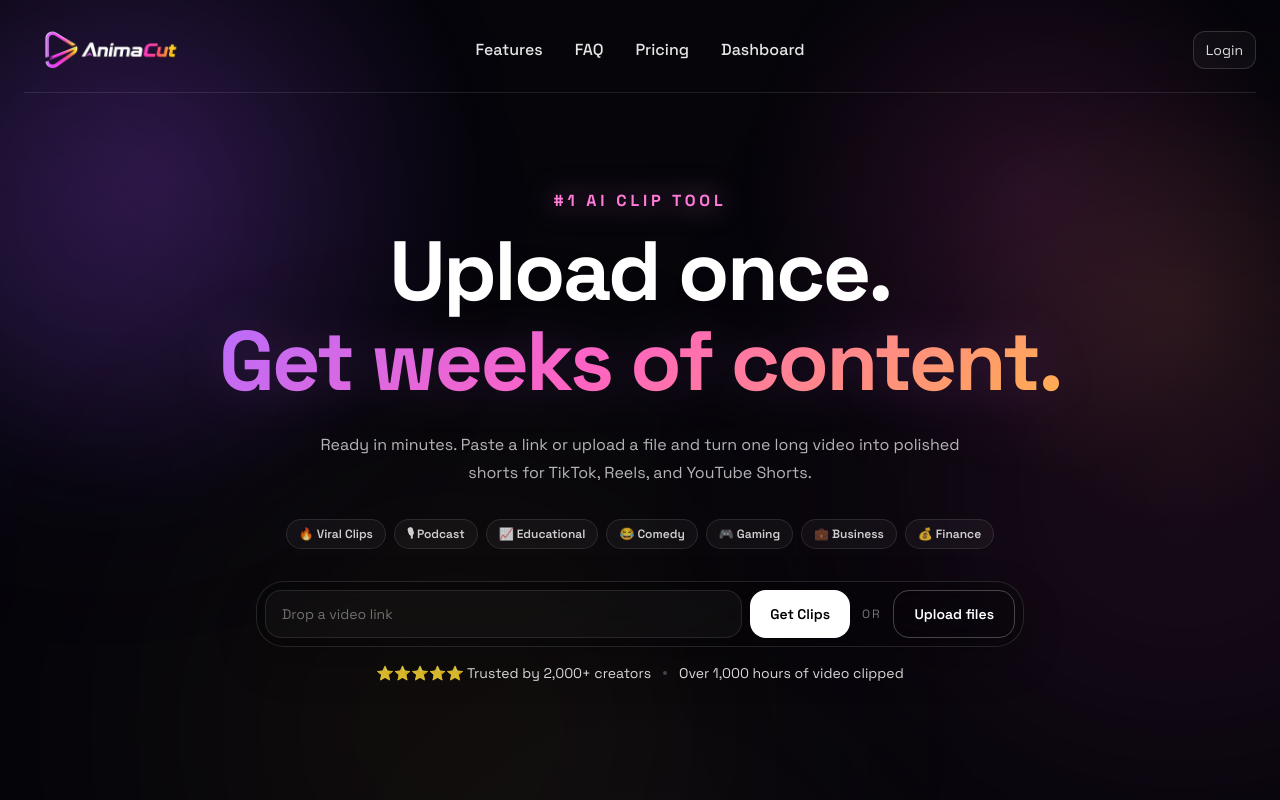
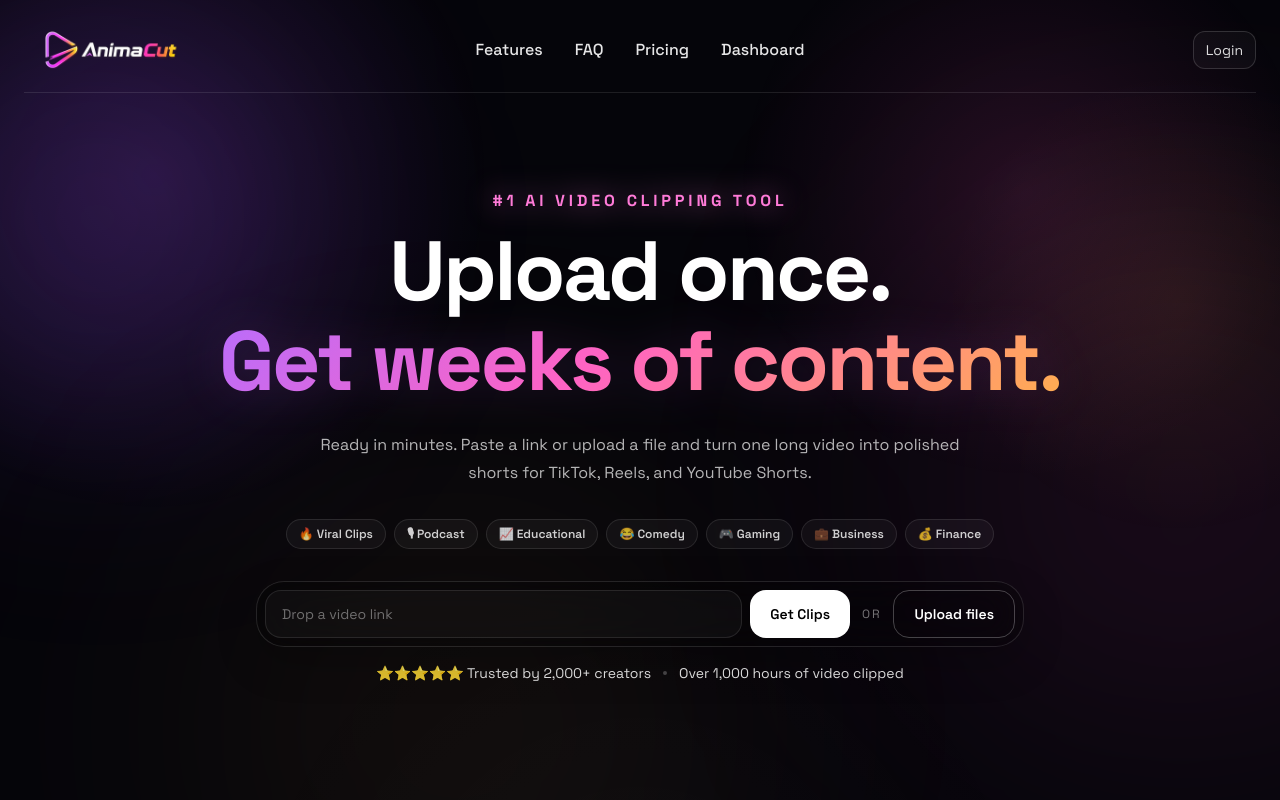
Before and after one commit to Duychinni/animecut, a Next.js app: page / in a window 1280 px wide. Shown: the top 800 px of the page. Built offline with nearby package versions, Linux system fonts and the light colour scheme; no server answers.

Commit message:
Update homepage hero eyebrow copy

```diff
--- a/app/page.tsx
+++ b/app/page.tsx
@@ -401,7 +401,7 @@ export default function Home() {
 
         <section className="relative py-16 lg:py-24">
           <div className="mx-auto max-w-4xl text-center">
-            <p className="text-sm font-black tracking-[0.24em] text-[#ff7bd8] drop-shadow-[0_0_14px_rgba(255,123,216,0.75)] md:text-base">#1 AI CLIP TOOL</p>
+            <p className="text-sm font-black tracking-[0.24em] text-[#ff7bd8] drop-shadow-[0_0_14px_rgba(255,123,216,0.75)] md:text-base">#1 AI VIDEO CLIPPING TOOL</p>
             <h1 className="mt-4 text-[3.25rem] font-extrabold leading-[1.02] tracking-[-0.03em] md:text-[5.25rem]">
               Upload once.
               <span className="mt-1 block pb-[0.08em] bg-[linear-gradient(135deg,#b56dff_0%,#ff63c3_45%,#ffb347_100%)] bg-clip-text text-transparent drop-shadow-[0_0_24px_rgba(214,107,255,0.16)]">
```
